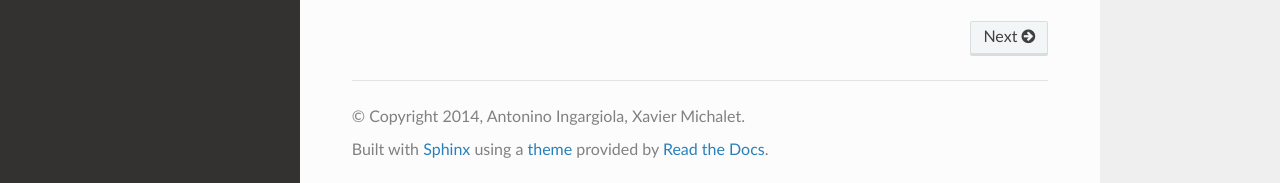
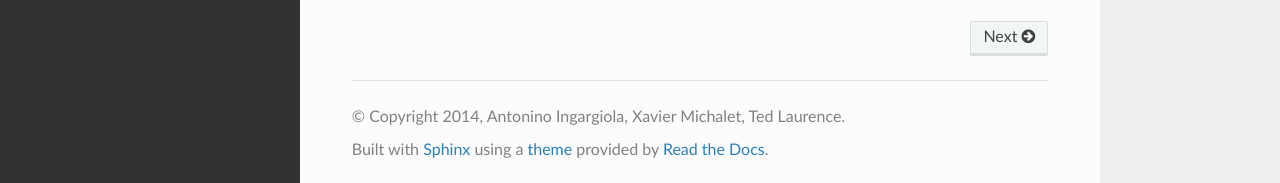
Before and after one commit to Photon-HDF5/photon-hdf5, a Sphinx documentation site: the page built from docs/index.rst, in a window 1280 px wide and 900 px high, scrolled down 588 px. Shown: the part 714-897 px from the top of the window. Built offline with Sphinx 7.4.7 and the Read the Docs theme 2.0.0, drawn with Linux system fonts in a browser that asks for light colours.

Commit message:
Update conf.py

```diff
--- a/docs/conf.py
+++ b/docs/conf.py
@@ -57,7 +57,7 @@ master_doc = 'index'
 
 # General information about the project.
 project = u'Photon-HDF5'
-copyright = u'2014, Antonino Ingargiola, Xavier Michalet'
+copyright = u'2014, Antonino Ingargiola, Xavier Michalet, Ted Laurence'
 
 # The version info for the project you're documenting, acts as replacement for
 # |version| and |release|, also used in various other places throughout the
```
